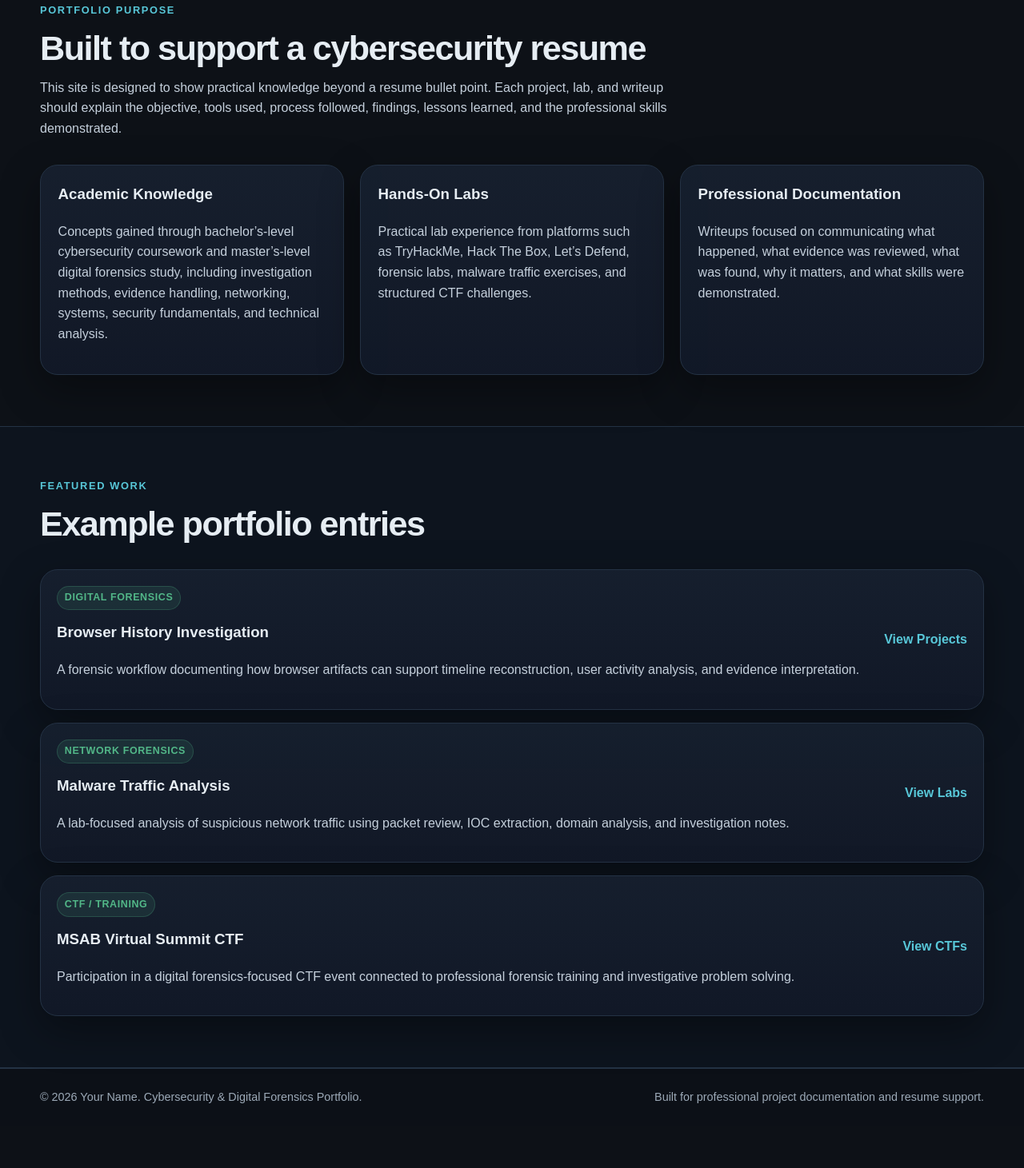
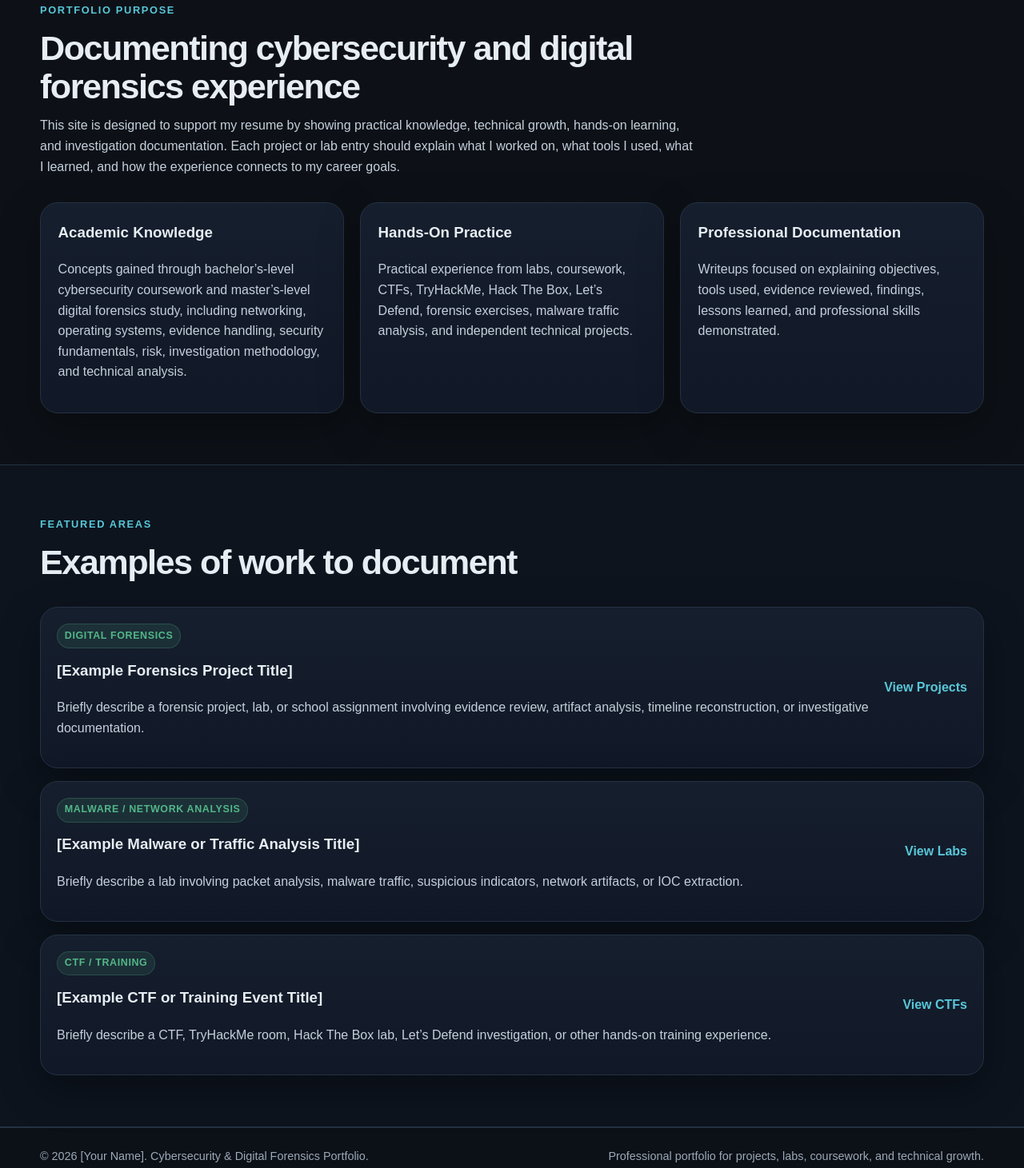
Before and after one commit to gpoteCS/gpoteCS.github.io, a plain HTML site: page index.html in a window 1280 px wide. Shown: the part 875-2336 px from the top of the page at 80% size. Before the commit the page ends 2283 px from the top, so only its background shows below. Drawn offline with Linux system fonts and the light colour scheme.

Commit message:
Update index.html

```diff
--- a/index.html
+++ b/index.html
@@ -3,14 +3,14 @@
 <head>
     <meta charset="UTF-8">
     <meta name="viewport" content="width=device-width, initial-scale=1.0">
-    <title>Cybersecurity & Digital Forensics Portfolio</title>
+    <title>[Your Name] | Cybersecurity Portfolio</title>
     <link rel="stylesheet" href="assets/css/styles.css">
 </head>
 <body>
 
 <header class="site-header">
     <div class="container header-content">
-        <a href="index.html" class="site-logo">Cyber<span>Forensics</span></a>
+        <a href="index.html" class="site-logo">[Your Name]</a>
 
         <button class="mobile-menu-button" id="mobileMenuButton" aria-label="Toggle navigation">
             ☰
@@ -34,11 +34,16 @@
             <div class="hero-content">
                 <p class="eyebrow">Cybersecurity • Digital Forensics • Malware Analysis</p>
 
-                <h1>Documenting hands-on cybersecurity, digital forensics, and reverse engineering growth.</h1>
+                <h1>[Your Name]</h1>
+
+                <p class="hero-title">
+                    [Your Professional Title or Career Focus]
+                </p>
 
                 <p class="hero-text">
-                    This portfolio documents my academic work, hands-on labs, technical projects, investigation practice,
-                    and continuing development in cybersecurity, digital forensics, malware analysis, and incident response.
+                    This portfolio documents my academic work, hands-on labs, technical projects, CTF participation,
+                    and continuing development in cybersecurity, digital forensics, malware analysis, reverse engineering,
+                    and incident response.
                 </p>
 
                 <div class="hero-actions">
@@ -48,7 +53,7 @@
             </div>
 
             <aside class="hero-card">
-                <h2>Focus Areas</h2>
+                <h2>Current Focus</h2>
 
                 <ul class="focus-list">
                     <li>Digital Forensics</li>
@@ -68,11 +73,11 @@
         <div class="container">
             <div class="section-heading">
                 <p class="eyebrow">Portfolio Purpose</p>
-                <h2>Built to support a cybersecurity resume</h2>
+                <h2>Documenting cybersecurity and digital forensics experience</h2>
                 <p>
-                    This site is designed to show practical knowledge beyond a resume bullet point.
-                    Each project, lab, and writeup should explain the objective, tools used, process followed,
-                    findings, lessons learned, and the professional skills demonstrated.
+                    This site is designed to support my resume by showing practical knowledge, technical growth,
+                    hands-on learning, and investigation documentation. Each project or lab entry should explain
+                    what I worked on, what tools I used, what I learned, and how the experience connects to my career goals.
                 </p>
             </div>
 
@@ -81,24 +86,24 @@
                     <h3>Academic Knowledge</h3>
                     <p>
                         Concepts gained through bachelor’s-level cybersecurity coursework and master’s-level digital
-                        forensics study, including investigation methods, evidence handling, networking, systems,
-                        security fundamentals, and technical analysis.
+                        forensics study, including networking, operating systems, evidence handling, security fundamentals,
+                        risk, investigation methodology, and technical analysis.
                     </p>
                 </article>
 
                 <article class="info-card">
-                    <h3>Hands-On Labs</h3>
+                    <h3>Hands-On Practice</h3>
                     <p>
-                        Practical lab experience from platforms such as TryHackMe, Hack The Box, Let’s Defend,
-                        forensic labs, malware traffic exercises, and structured CTF challenges.
+                        Practical experience from labs, coursework, CTFs, TryHackMe, Hack The Box, Let’s Defend,
+                        forensic exercises, malware traffic analysis, and independent technical projects.
                     </p>
                 </article>
 
                 <article class="info-card">
                     <h3>Professional Documentation</h3>
                     <p>
-                        Writeups focused on communicating what happened, what evidence was reviewed, what was found,
-                        why it matters, and what skills were demonstrated.
+                        Writeups focused on explaining objectives, tools used, evidence reviewed, findings, lessons learned,
+                        and professional skills demonstrated.
                     </p>
                 </article>
             </div>
@@ -108,18 +113,18 @@
     <section class="section muted-section">
         <div class="container">
             <div class="section-heading">
-                <p class="eyebrow">Featured Work</p>
-                <h2>Example portfolio entries</h2>
+                <p class="eyebrow">Featured Areas</p>
+                <h2>Examples of work to document</h2>
             </div>
 
             <div class="feature-list">
                 <article class="feature-card">
                     <div>
                         <p class="tag">Digital Forensics</p>
-                        <h3>Browser History Investigation</h3>
+                        <h3>[Example Forensics Project Title]</h3>
                         <p>
-                            A forensic workflow documenting how browser artifacts can support timeline reconstruction,
-                            user activity analysis, and evidence interpretation.
+                            Briefly describe a forensic project, lab, or school assignment involving evidence review,
+                            artifact analysis, timeline reconstruction, or investigative documentation.
                         </p>
                     </div>
 
@@ -128,11 +133,11 @@
 
                 <article class="feature-card">
                     <div>
-                        <p class="tag">Network Forensics</p>
-                        <h3>Malware Traffic Analysis</h3>
+                        <p class="tag">Malware / Network Analysis</p>
+                        <h3>[Example Malware or Traffic Analysis Title]</h3>
                         <p>
-                            A lab-focused analysis of suspicious network traffic using packet review, IOC extraction,
-                            domain analysis, and investigation notes.
+                            Briefly describe a lab involving packet analysis, malware traffic, suspicious indicators,
+                            network artifacts, or IOC extraction.
                         </p>
                     </div>
 
@@ -142,10 +147,10 @@
                 <article class="feature-card">
                     <div>
                         <p class="tag">CTF / Training</p>
-                        <h3>MSAB Virtual Summit CTF</h3>
+                        <h3>[Example CTF or Training Event Title]</h3>
                         <p>
-                            Participation in a digital forensics-focused CTF event connected to professional forensic
-                            training and investigative problem solving.
+                            Briefly describe a CTF, TryHackMe room, Hack The Box lab, Let’s Defend investigation,
+                            or other hands-on training experience.
                         </p>
                     </div>
 
@@ -159,8 +164,8 @@
 
 <footer class="site-footer">
     <div class="container footer-content">
-        <p>&copy; 2026 Your Name. Cybersecurity & Digital Forensics Portfolio.</p>
-        <p>Built for professional project documentation and resume support.</p>
+        <p>&copy; 2026 [Your Name]. Cybersecurity & Digital Forensics Portfolio.</p>
+        <p>Professional portfolio for projects, labs, coursework, and technical growth.</p>
     </div>
 </footer>
 
```
